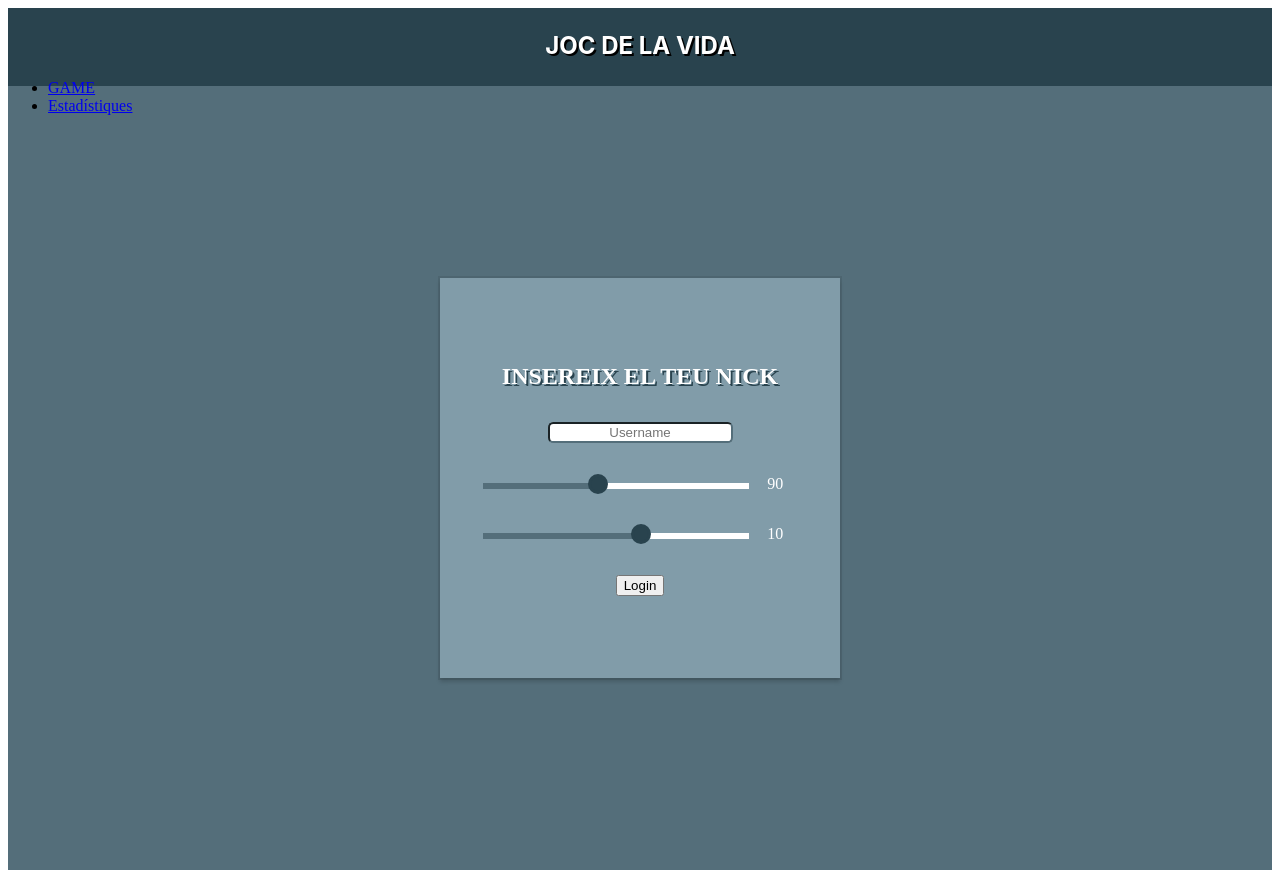
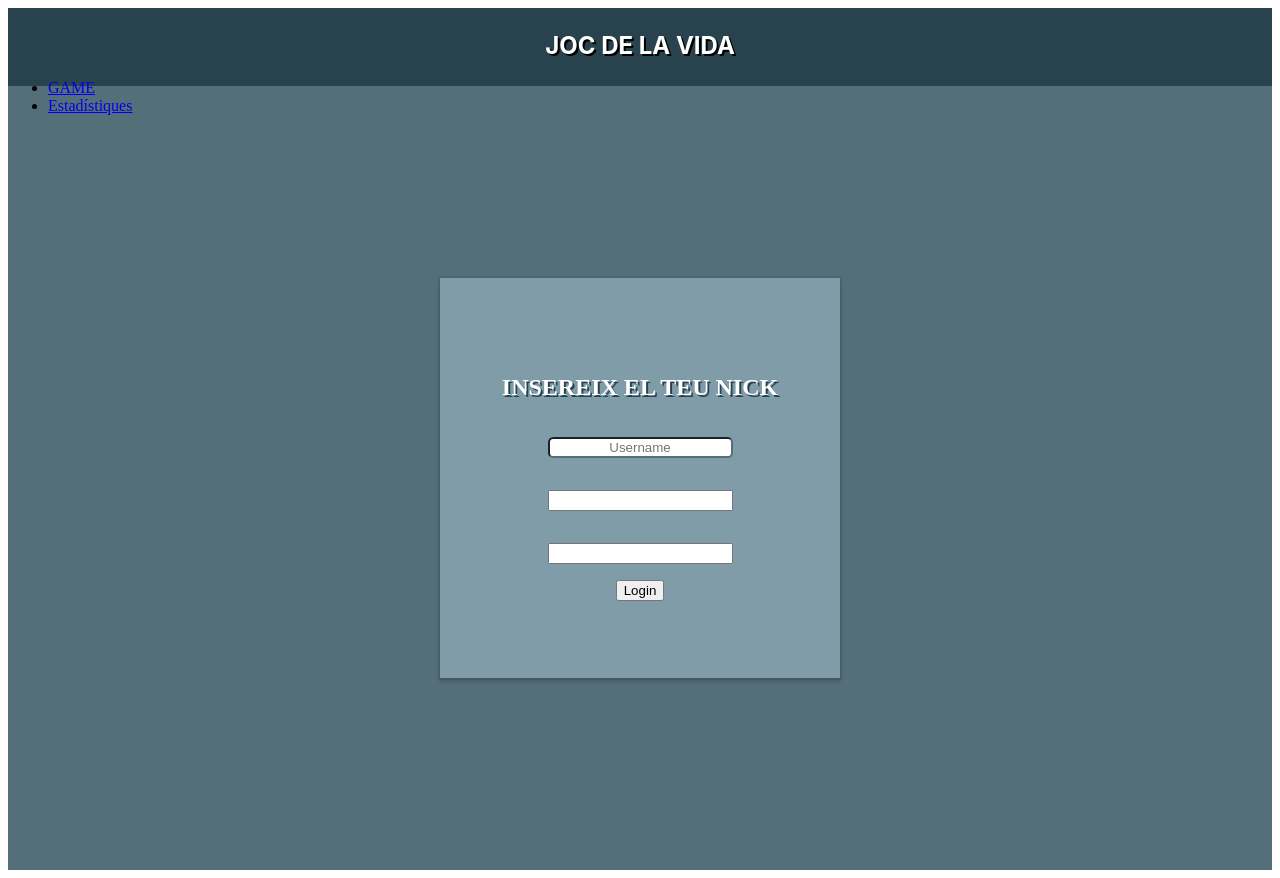
Before and after one commit to vallma/GameOFLife, a PHP site: page /Formulari.html in a window 1280 px wide. Run offline with PHP 8.4, Linux system fonts and the light colour scheme.

Commit message:
dijous canvis d'estils

```diff
--- a/Formulari.html
+++ b/Formulari.html
@@ -24,16 +24,21 @@
     <div id="background">
     <div id="ContainerFormulari">
 
-    <form type="text" method="POST" action="./index.html">
+
         <h2>INSEREIX EL TEU NICK</h2>
         <p>
             <input id="inputtext" type="text" name="username" id="username" placeholder="Username">
         </p>
-    <p><input type="range" min="30" max="170" step="1" value="90" id="filas"><label>90</label></p>
-    <p>  <input type="range" min="-50" max="50" step="1" value="10" id="columnas"><label>10</label></p>
+        <p>
+            <input id="filas" type="number"  >
+        </p>
+        <p>
+            <input id="columnas" type="number" >
+        </p>
+
         <button value="Login" onclick="saveButtonHandler()" >Login</button>
 
-</form>
+
     <script>
        for( input of document.querySelectorAll("input[type=range]")){
    actualizarInput(input)
@@ -55,18 +60,6 @@ function actualizarInput(input){
 
 
 
-var saveButton = document.getElementById("Login");
-    saveButton.onclick = saveButtonHandler;
-
-function saveButtonHandler() {
-    var finput = document.getElementById("filas");
-    var Lfilas = finput.value;
-    var cinput = document.getElementById("columnes");
-    var Lcolumnes = cinput.value;
-
-}
-
-
     </script>
     <div id="preview">
 
--- a/style.css
+++ b/style.css
@@ -13,74 +13,13 @@ body{ background-color:#333; color:#777;
         padding-top: 2pt;
         background-color: #29434e;
         height: 75px;
-
+        flex-direction: row;
 
 
 
     }
 label{display:inline-block; width:3em;}
-input[type=range]{
-  width:20em;
-  display:inline-block;
-}
-p{margin:2em 0; text-align:center;color:#fff;}
 
-input[type='range']:focus {
-  outline: none;
-}
-
-input[type='range'],
-input[type='range']::-webkit-slider-runnable-track,
-input[type='range']::-webkit-slider-thumb {
-  -webkit-appearance: none;
-}
-
-input[type=range]::-webkit-slider-thumb {
-  background-color: #29434e;
-  width: 20px;
-  height: 20px;
-  border: 3px solid #29434e;
-  border-radius: 50%;
-  margin-top: -9px;
-}
-
-input[type=range]::-moz-range-thumb {
-  background-color: #29434e;
-  width: 15px;
-  height: 15px;
-  border: 3px solid #29434e;
-  border-radius: 50%;
-}
-
-input[type=range]::-ms-thumb {
-  background-color: #29434e;
-  width: 20px;
-  height: 20px;
-  border: 3px solid #29434e;
-  border-radius: 50%;
-}
-
-input[type=range]::-webkit-slider-runnable-track {
-  height: 6px;
-  background:linear-gradient(to right, #546e7a calc(var(--value)*1%), #fff 0);
-}
-input[type=range]::-moz-range-track {
-  height: 6px;
-  background:linear-gradient(to right, #546e7a calc(var(--value)*1%), #fff 0);
-}
-
-input[type=range]::-ms-track {
-  background-color: #29434e;
-  height: 3px;
-}
-
-input[type=range]::-ms-fill-lower {
-  background-color: HotPink
-}
-
-input[type=range]::-ms-fill-upper {
-  background-color: black;
-}
 
 #inputtext{
   border-radius: 4pt;
@@ -106,6 +45,7 @@ input[type=range]::-ms-fill-upper {
     align-items: center;
     align-content: center;
     justify-content: center;
+    flex-direction: column;
     }
 
 
@@ -114,7 +54,7 @@ input[type=range]::-ms-fill-upper {
 #Background{
     background-color: #546e7a;
     display: flex;
-    flex-direction: column;
+
     flex-wrap: nowrap;
     justify-content: center;
     align-content: stretch;
```
Also changed, not shown: other parts of style.css (+101 -3 lines), index.html (+4 -68 lines).
